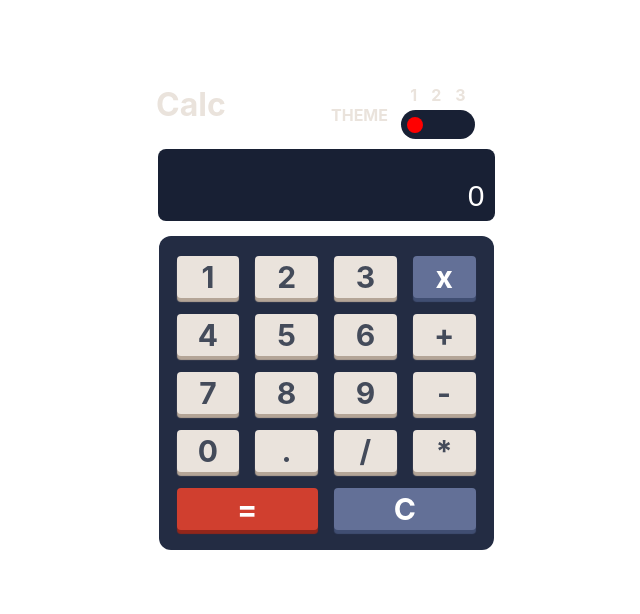
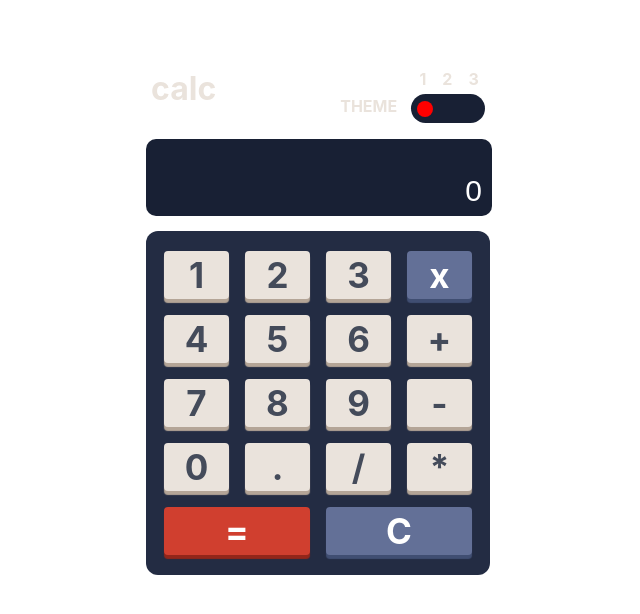
Before and after one commit to JoaoVitor-Bispo/react-calculator, a React (Create React App) app in the folder calculator/: page / in a window 1280 px wide. Shown: the top 614 px of the page, without its empty margins (314-954 px from the left). Built offline with nearby package versions, Linux system fonts and the light colour scheme.

Commit message:
retoques css

```diff
--- a/calculator/src/components/Input.module.css
+++ b/calculator/src/components/Input.module.css
@@ -1,14 +1,13 @@
-
 .divInput {
     margin-bottom: 15px;
 }
 .divInput > input {
     width: 90%;
-    padding: 30px 10px 8px 12px;
+    padding: 35px 10px 8px 12px;
+    margin-top: 6px;
     font-size: 30px;
-    font-weight: lighter;
     border: none;
-    border-radius: 8px;
+    border-radius: 10px;
     text-align: right;
 }
 #blue > input {
--- a/calculator/src/components/Number.module.css
+++ b/calculator/src/components/Number.module.css
@@ -5,24 +5,22 @@
 
 #divNums {
     width: 90%;
-    margin: auto;
     padding: 12px 10px;
-    font-size: 30px;
+    font-size: 35px;
     border-radius: 12px;
     display: grid;
     grid-template-columns: 25% 25% 25% 25%;
-}
-#divNums:hover {
-    cursor: default;
 }
 #divNums > div {
     margin: 8px;
     font-weight: bolder;
     padding: 3px 0px;
     border-radius: 4px;
+    text-align: center;
 }
 #divNums > div:hover {
     opacity: 0.8;
+    cursor: default;
 }
 #divNums > div:active {
     transition-property: scale;
@@ -46,7 +44,7 @@
     background-color: #EAE3DC;
     box-shadow: 0px 4px 1px #B4A597;
 }
-.divblue > .num3 {
+.divblue > .num3, .divblue > .num17 {
     background-color: #637097;
     color: white;
     box-shadow: 0px 4px 1px #404E72;
@@ -56,11 +54,6 @@
     color: white;
     box-shadow: 0px 4px 1px #93261A;
 }
-.divblue > .num17 {
-    background-color: #637097;
-    color: white;
-    box-shadow: 0px 4px 1px #404E72;
-}
 
 /* --> PURPLE DIV <-- */
 .divpurple {
@@ -68,7 +61,6 @@
 }
 .divpurple > div {
     background-color: #58077D;
-    color: #FFE53D;
     box-shadow: 0px 4px 1px #BC15F4;
 }
 .divpurple > .num16{
@@ -76,7 +68,7 @@
     color: #1B2428;
     box-shadow: 0px 4px 1px #53c2bc;
 }
-.divpurple > .num17, .num3 {
+.divpurple > .num17, .divpurple > .num3 {
     background-color: #341C4F;
     color: white;
     box-shadow: 0px 4px 1px #871C9C;
@@ -85,7 +77,6 @@
 /* --> WHITE DIV <-- */
 .divwhite {
     background-color: #D1CCCC;
-    color: #35352C;
 }
 .divwhite > div {
     background-color: #E5E4E1;
--- a/calculator/src/components/design/Themes.jsx
+++ b/calculator/src/components/design/Themes.jsx
@@ -35,7 +35,7 @@ function Themes(color) {
                 selected.style.backgroundColor = 'red'
 
                 if(selected.value == 3) {
-                    selected.style.backgroundColor = 'blue'
+                    selected.style.backgroundColor = '#00E0D1'
                 }
                 return false
             }
@@ -53,7 +53,7 @@ function Themes(color) {
     return (
         <div className={styles.container} id={styles['div'+Theme]}>
             <div className={styles.div1}>
-                <h1>Calc</h1>
+                <h1>calc</h1>
                 <div className={styles.themecontain}>
                     <label htmlFor={Theme}>THEME</label>
                     <div>
--- a/calculator/src/components/design/Themes.module.css
+++ b/calculator/src/components/design/Themes.module.css
@@ -1,19 +1,15 @@
 .container {
-    width: 350px;
-    padding: 0px 0px 15px 0px;
-    margin: 10vh auto;
-    text-align: center;
+    width: 360px;
+    margin: 8vh auto;
     border-radius: 10px;
 }
 .div1 {
     padding: 5px;
     display: flex;
-    flex-flow: row nowrap;
     justify-content: space-between;
 }
 .themecontain {
     width: 50%;
-    padding-right: 8px;
     display: flex;
     justify-content: space-evenly;
     align-items: center;
@@ -23,10 +19,8 @@
     height: 25px;
     padding: 2px;
     margin: 5px 0px;
-    font-weight: bolder;
     border-radius: 30px;
     display: flex;
-    flex-flow: row nowrap;
     justify-content: space-around;
     align-items: center;
 }
@@ -42,12 +36,16 @@
 }
 label {
     font-weight: bolder;
+    margin-top: 15px;
 }
 #divblue {
     color: #EAE3DC;
 }
 #divpurple {
     color: #FFE53D;
+}
+#divwhite {
+    color: #35352C;
 }
 #purple {
     background-color: #1D0934;
@@ -59,7 +57,6 @@ label {
     background-color: #D1CCCC;
 }
 span {
-    display: inline-block;
-    margin: 0px 7px;
+    margin: 0px 8px;
     font-weight: bolder;
 }
```
